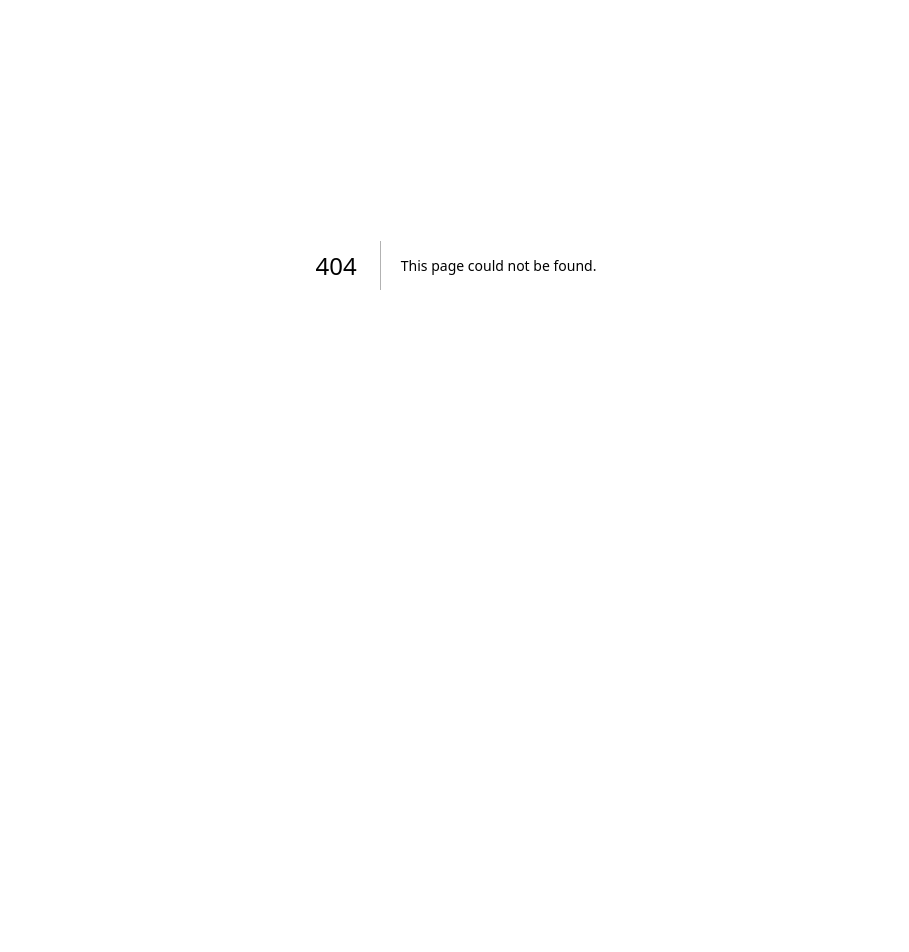
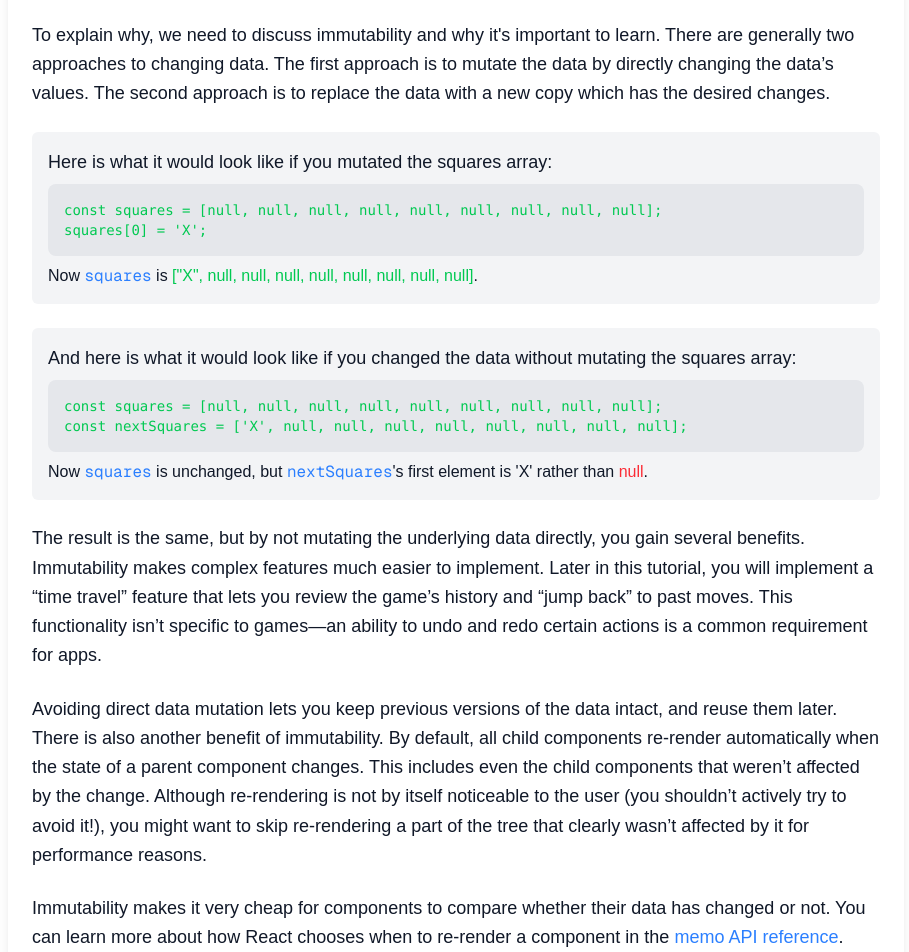
Before and after one commit to Sujal-Vanjare/react-learn, a Next.js app: page /tic-tac-toe-game/why-immutability-is-important in a window 1280 px wide. Before the commit this address had no page. Shown: the part 200-1152 px from the top of the page, without its empty margins (184-1093 px from the left). Before the commit the page ends 873 px from the top, so only its background shows below. Built offline with nearby package versions, Linux system fonts and the light colour scheme.

Commit message:
added tic tac toe game

```diff
--- a/src/app/page.tsx
+++ b/src/app/page.tsx
@@ -9,7 +9,8 @@ const pages = [
   { id: 5, href: "/updating-the-screen" },
   { id: 6, href: "/using-hooks" },
   { id: 7, href: "/sharing-data-between-components" },
-
+  { id: 8, href: "/tic-tac-toe-game" },
+  { id: 9, href: "/tic-tac-toe-game/why-immutability-is-important" },
 ];
 
 export default function Home() {
--- /dev/null
+++ b/src/app/tic-tac-toe-game/page.css
@@ -0,0 +1,32 @@
+.square {
+  background: #fff;
+  border: 1px solid #999;
+  float: left;
+  font-size: 24px;
+  font-weight: bold;
+  line-height: 34px;
+  height: 34px;
+  margin-right: -1px;
+  margin-top: -1px;
+  padding: 0;
+  text-align: center;
+  width: 34px;
+}
+
+.board-row:after {
+  clear: both;
+  content: "";
+  display: table;
+}
+
+.status {
+  margin-bottom: 10px;
+}
+.game {
+  display: flex;
+  flex-direction: row;
+}
+
+.game-info {
+  margin-left: 20px;
+}
--- /dev/null
+++ b/src/app/tic-tac-toe-game/page.jsx
@@ -0,0 +1,82 @@
+"use client";
+import { useState } from "react";
+import "./page.css";
+
+// In React, it’s conventional to use onSomething names for props
+// which represent events and handleSomething for the function definitions which handle those events.
+
+function Square({ value, onSquareClick }) {
+  return (
+    <button className="square" onClick={onSquareClick}>
+      {value}
+    </button>
+  );
+}
+
+export default function Board() {
+  const [xIsNext, setXIsNext] = useState(true);
+  const [squares, setSquares] = useState(Array(9).fill(null));
+
+  function handleClick(i) {
+    if (calculateWinner(squares) || squares[i]) {
+      return;
+    }
+    const nextSquares = squares.slice();
+    if (xIsNext) {
+      nextSquares[i] = "X";
+    } else {
+      nextSquares[i] = "O";
+    }
+    setSquares(nextSquares);
+    setXIsNext(!xIsNext);
+  }
+
+  const winner = calculateWinner(squares);
+  let status;
+  if (winner) {
+    status = "Winner: " + winner;
+  } else {
+    status = "Next player: " + (xIsNext ? "X" : "O");
+  }
+
+  return (
+    <>
+      <div className="status">{status}</div>
+      <div className="board-row">
+        <Square value={squares[0]} onSquareClick={() => handleClick(0)} />
+        <Square value={squares[1]} onSquareClick={() => handleClick(1)} />
+        <Square value={squares[2]} onSquareClick={() => handleClick(2)} />
+      </div>
+      <div className="board-row">
+        <Square value={squares[3]} onSquareClick={() => handleClick(3)} />
+        <Square value={squares[4]} onSquareClick={() => handleClick(4)} />
+        <Square value={squares[5]} onSquareClick={() => handleClick(5)} />
+      </div>
+      <div className="board-row">
+        <Square value={squares[6]} onSquareClick={() => handleClick(6)} />
+        <Square value={squares[7]} onSquareClick={() => handleClick(7)} />
+        <Square value={squares[8]} onSquareClick={() => handleClick(8)} />
+      </div>
+    </>
+  );
+}
+
+function calculateWinner(squares) {
+  const lines = [
+    [0, 1, 2],
+    [3, 4, 5],
+    [6, 7, 8],
+    [0, 3, 6],
+    [1, 4, 7],
+    [2, 5, 8],
+    [0, 4, 8],
+    [2, 4, 6],
+  ];
+  for (let i = 0; i < lines.length; i++) {
+    const [a, b, c] = lines[i];
+    if (squares[a] && squares[a] === squares[b] && squares[a] === squares[c]) {
+      return squares[a];
+    }
+  }
+  return null;
+}
--- /dev/null
+++ b/src/app/tic-tac-toe-game/why-immutability-is-important/page.jsx
@@ -0,0 +1,94 @@
+export default function Page() {
+  return (
+    <div className="p-6 max-w-4xl mx-auto bg-white dark:bg-gray-800 text-gray-900 dark:text-gray-100 rounded-lg shadow-lg">
+      <h1 className="text-2xl font-semibold mb-4">
+        Why Immutability is Important
+      </h1>
+
+      <p className="text-lg leading-relaxed mb-6">
+        Note how in <code className="font-mono text-blue-500">handleClick</code>
+        , you call <code className="font-mono text-blue-500">.slice()</code> to
+        create a copy of the squares array instead of modifying the existing
+        array.
+      </p>
+
+      <p className="text-lg leading-relaxed mb-6">
+        To explain why, we need to discuss immutability and why it's important
+        to learn. There are generally two approaches to changing data. The first
+        approach is to mutate the data by directly changing the data’s values.
+        The second approach is to replace the data with a new copy which has the
+        desired changes.
+      </p>
+
+      <div className="bg-gray-100 dark:bg-gray-700 p-4 rounded-md mb-6">
+        <p className="text-lg mb-2">
+          Here is what it would look like if you mutated the squares array:
+        </p>
+        <pre className="bg-gray-200 dark:bg-gray-800 text-sm p-4 rounded-lg overflow-x-auto">
+          <code className="text-green-500">
+            {`const squares = [null, null, null, null, null, null, null, null, null];\nsquares[0] = 'X';`}
+          </code>
+        </pre>
+        <p className="mt-2">
+          Now <code className="font-mono text-blue-500">squares</code> is{" "}
+          <span className="text-green-500">
+            ["X", null, null, null, null, null, null, null, null]
+          </span>
+          .
+        </p>
+      </div>
+
+      <div className="bg-gray-100 dark:bg-gray-700 p-4 rounded-md mb-6">
+        <p className="text-lg mb-2">
+          And here is what it would look like if you changed the data without
+          mutating the squares array:
+        </p>
+        <pre className="bg-gray-200 dark:bg-gray-800 text-sm p-4 rounded-lg overflow-x-auto">
+          <code className="text-green-500">
+            {`const squares = [null, null, null, null, null, null, null, null, null];\nconst nextSquares = ['X', null, null, null, null, null, null, null, null];`}
+          </code>
+        </pre>
+        <p className="mt-2">
+          Now <code className="font-mono text-blue-500">squares</code> is
+          unchanged, but{" "}
+          <code className="font-mono text-blue-500">nextSquares</code>'s first
+          element is 'X' rather than <span className="text-red-500">null</span>.
+        </p>
+      </div>
+
+      <p className="text-lg leading-relaxed mb-6">
+        The result is the same, but by not mutating the underlying data
+        directly, you gain several benefits. Immutability makes complex features
+        much easier to implement. Later in this tutorial, you will implement a
+        “time travel” feature that lets you review the game’s history and “jump
+        back” to past moves. This functionality isn’t specific to games—an
+        ability to undo and redo certain actions is a common requirement for
+        apps.
+      </p>
+
+      <p className="text-lg leading-relaxed mb-6">
+        Avoiding direct data mutation lets you keep previous versions of the
+        data intact, and reuse them later. There is also another benefit of
+        immutability. By default, all child components re-render automatically
+        when the state of a parent component changes. This includes even the
+        child components that weren’t affected by the change. Although
+        re-rendering is not by itself noticeable to the user (you shouldn’t
+        actively try to avoid it!), you might want to skip re-rendering a part
+        of the tree that clearly wasn’t affected by it for performance reasons.
+      </p>
+
+      <p className="text-lg leading-relaxed mb-6">
+        Immutability makes it very cheap for components to compare whether their
+        data has changed or not. You can learn more about how React chooses when
+        to re-render a component in the{" "}
+        <a
+          href="https://reactjs.org/docs/react-api.html#reactmemo"
+          className="text-blue-500 hover:text-blue-700"
+        >
+          memo API reference
+        </a>
+        .
+      </p>
+    </div>
+  );
+}
```
